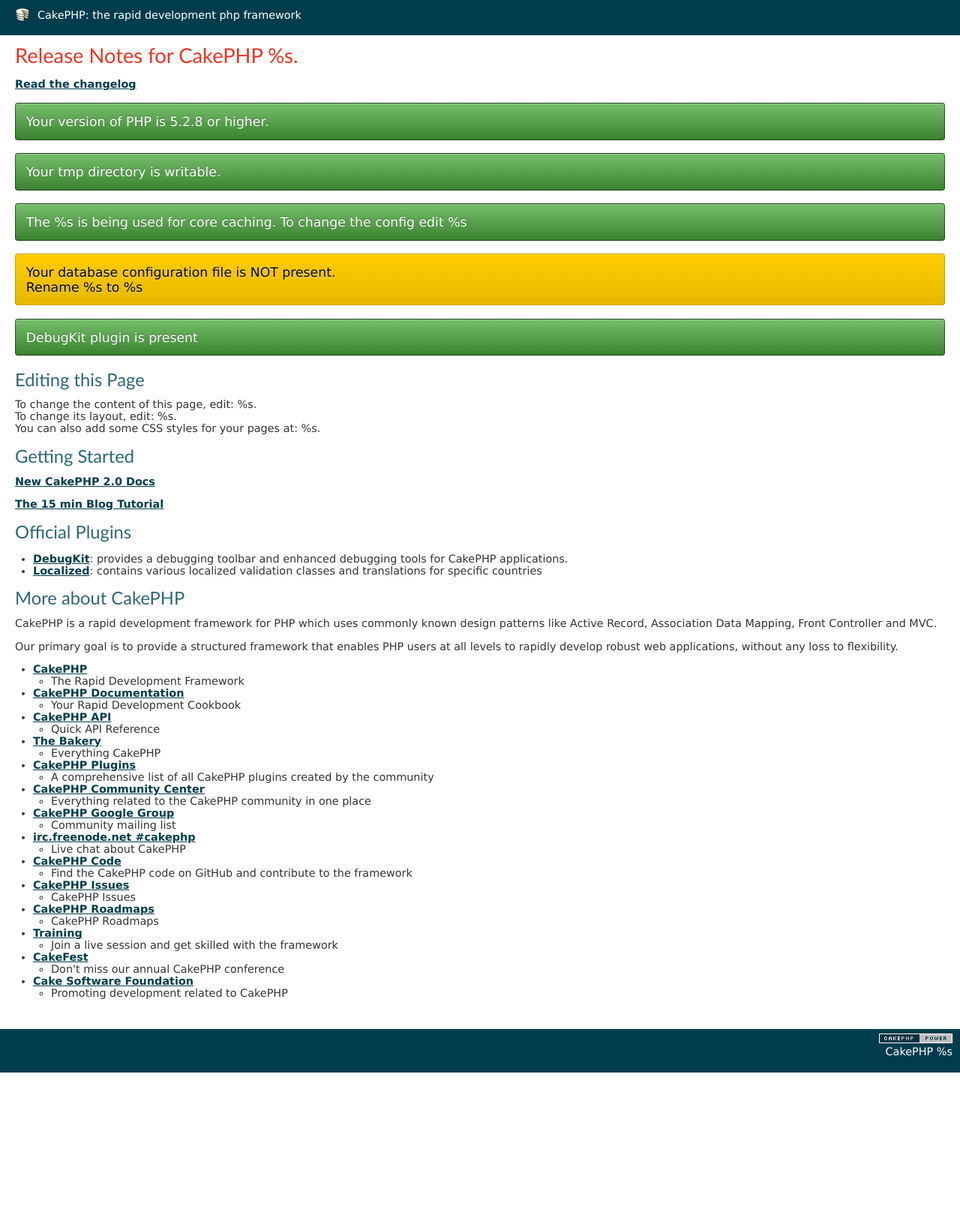
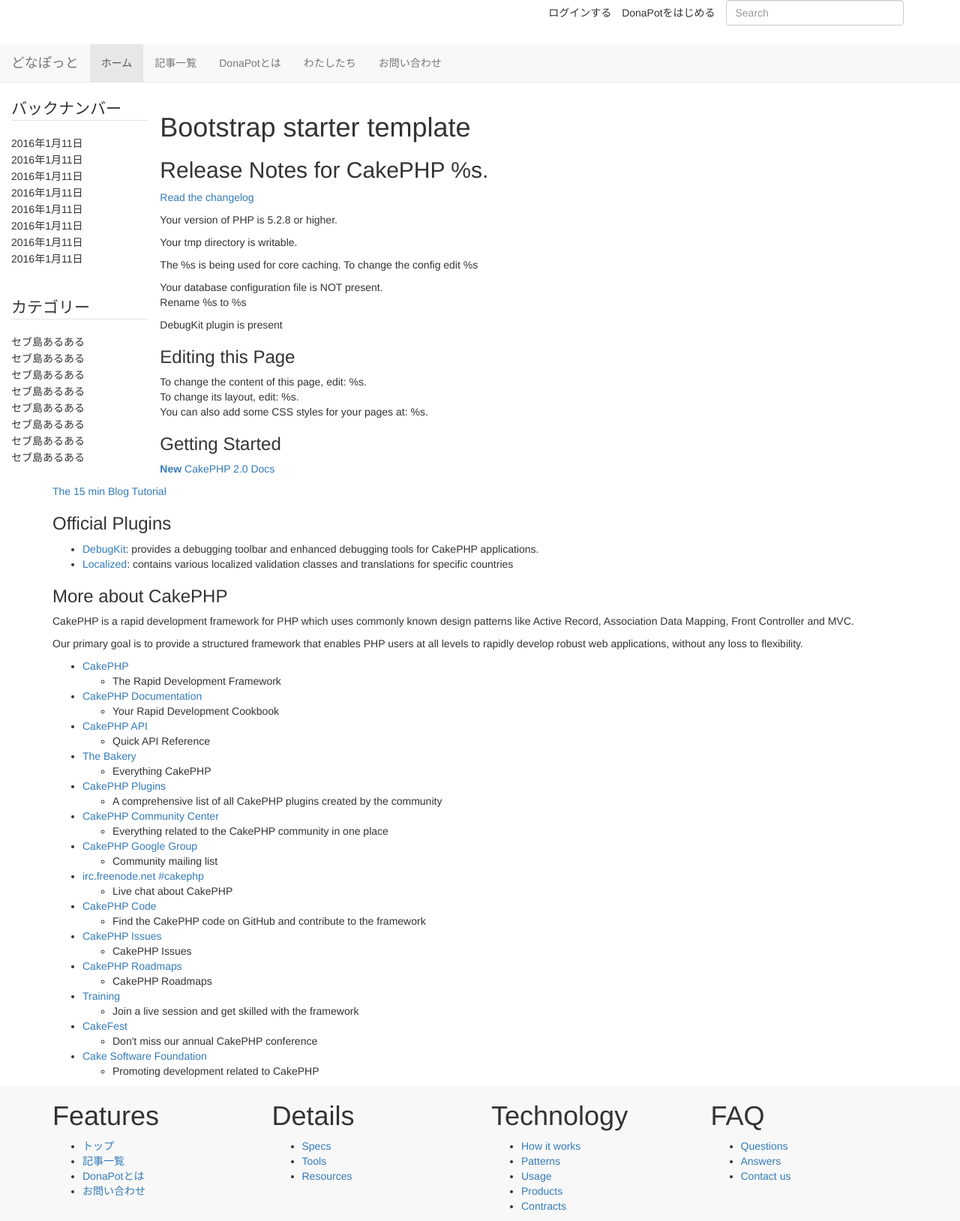
Before and after one commit to donapot/donapot, a CakePHP app: the page made by dona/app/View/Pages/home.ctp in a window 1280 px wide. Shown: the whole page at 75% size. Before the commit the page ends 1430 px from the top, so only its background shows below. Run offline with PHP 8.4 and a stand-in for CakePHP, Linux system fonts and the light colour scheme; the template is opened without the code that fills it, so the values that code supplies are empty; some libraries are stand-ins or nearby versions.

Commit message:
ヘッター、フッター、サイドバー追加（作業途中）

```diff
--- a/dona/app/View/Layouts/default.ctp
+++ b/dona/app/View/Layouts/default.ctp
@@ -1,63 +1,181 @@
-<?php
-/**
- * CakePHP(tm) : Rapid Development Framework (http://cakephp.org)
- * Copyright (c) Cake Software Foundation, Inc. (http://cakefoundation.org)
- *
- * Licensed under The MIT License
- * For full copyright and license information, please see the LICENSE.txt
- * Redistributions of files must retain the above copyright notice.
- *
- * @copyright     Copyright (c) Cake Software Foundation, Inc. (http://cakefoundation.org)
- * @link          http://cakephp.org CakePHP(tm) Project
- * @package       app.View.Layouts
- * @since         CakePHP(tm) v 0.10.0.1076
- * @license       http://www.opensource.org/licenses/mit-license.php MIT License
- */
+<!DOCTYPE html>
+<html lang="ja">
+  <head>
+    <meta charset="utf-8">
+    <meta http-equiv="X-UA-Compatible" content="IE=edge">
+    <meta name="viewport" content="width=device-width, initial-scale=1">
+    <title><?php echo __('CakePHP: the rapid development php framework:'); ?>
+      <?php echo $title_for_layout; ?></title>
 
-$cakeDescription = __d('cake_dev', 'CakePHP: the rapid development php framework');
-$cakeVersion = __d('cake_dev', 'CakePHP %s', Configure::version())
-?>
-<!DOCTYPE html>
-<html>
-<head>
-    <?php echo $this->Html->charset(); ?>
-    <title>
-        <?php echo $cakeDescription ?>:
-        <?php echo $this->fetch('title'); ?>
-    </title>
-    <?php
-        echo $this->Html->meta('icon');
+    <!-- Bootstrap -->
+    <?php echo $this -> Html -> css('bootstrap.min'); ?>
 
-        echo $this->Html->css('cake.generic');
+    <!-- Le styles -->
+    <style>
+      /* something style */
+    </style>
 
-        echo $this->fetch('meta');
-        echo $this->fetch('css');
-        echo $this->fetch('script');
-    ?>
-</head>
-<body>
-    <div id="container">
-        <div id="header">
-            <h1><?php echo $this->Html->link($cakeDescription, 'http://cakephp.org'); ?></h1>
+    <!-- HTML5 Shim and Respond.js IE8 support of HTML5 elements and media queries -->
+    <!-- WARNING: Respond.js doesn't work if you view the page via file:// -->
+    <!--[if lt IE 9]>
+    <script src="https://oss.maxcdn.com/libs/html5shiv/3.7.0/html5shiv.js"></script>
+    <script src="https://oss.maxcdn.com/libs/respond.js/1.4.2/respond.min.js"></script>
+    <![endif]-->
+  </head>
+
+  <body>
+    <div class="header-top clearfix dark visible-lg visible-md">
+                    <div class="container">
+                        <div class="row">
+                            <div class="col-xs-2 col-sm-5">
+                            </div>
+                            <div class="col-xs-10 col-sm-7" style="pull-right">
+                                <!-- header-top-second start -->
+                                <div id="header-top-second"  class="clearfix text-right">
+                                    <nav>
+                                        <ul class="list-inline">
+                                                    <li>ログインする</li>
+                                                    <li>DonaPotをはじめる</li>
+                                                    <li><form role="記事を検索する" class="search-box margin-clear" action="/products/" method="post">
+                                                                <div class="form-group has-feedback">
+                                                                    <input name="data[Product][keyword]" type="text" class="form-control" placeholder="Search">
+                                                                    <i class="fa fa-search form-control-feedback"></i>
+                                                                </div>
+                                                        </form>
+                                                      </li>
+                                        </ul>
+                                    </nav>
+                                </div>
+                                <!-- header-top-second end -->
+                            </div>
+                        </div>
+                    </div>
+                </div>
+                <!-- header-top end -->
+    <nav class="navbar navbar-default navbar-static-top">
+        <div class="navbar-header">
+          <a class="navbar-brand" href="#">どなぽっと</a>
         </div>
-        <div id="content">
+        <div style="height: 1px;"  style="pull-right" aria-expanded="false" id="navbar" class="navbar-collapse collapse">
+          <ul class="nav navbar-nav">
+            <li class="active">
+              <a href="#">ホーム</a>
+            </li>
+            <li>
+              <a href="#about">記事一覧</a>
+            </li>
+            <li>
+              <a href="#contact">DonaPotとは</a>
+            </li>
+             <li>
+              <a href="#contact">わたしたち</a>
+            </li>
+             <li>
+              <a href="#contact">お問い合わせ</a>
+            </li>
+          </ul>
+        </div><!--/.nav-collapse -->
+      </div>
+    </nav>
+<!-- サイドバー -->
+<!-- バックナンバー -->
+<aside class="col-md-2">
+        <div class="sidebar">
+          <div class="block clearfix">
+            <nav>
+              <ul class="nav nav-pills nav-stacked">
+                <li class="active">
+                  <legend>バックナンバー</legend>
+                </li>
+                <li>2016年1月11日</li>
+                <li>2016年1月11日</li>
+                <li>2016年1月11日</li>
+                <li>2016年1月11日</li>
+                <li>2016年1月11日</li>
+                <li>2016年1月11日</li>
+                <li>2016年1月11日</li>
+                <li>2016年1月11日</li>
+              </ul>
+            </nav>
+            <br>
+            <br>
+<div class="block clearfix">
+            <nav>
+              <ul class="nav nav-pills nav-stacked">
+                <li class="active">
+                  <legend>カテゴリー</legend>
+                </li>
+                <li>セブ島あるある</li>
+                <li>セブ島あるある</li>
+                <li>セブ島あるある</li>
+                <li>セブ島あるある</li>
+                <li>セブ島あるある</li>
+                <li>セブ島あるある</li>
+                <li>セブ島あるある</li>
+                <li>セブ島あるある</li>
+              </ul>
+            </nav>
+          </div>
+          </div>
+        </div>
+      </aside>
+      <!-- カテゴリー -->
+    <div class="container">
 
-            <?php echo $this->Session->flash(); ?>
+      <h1>Bootstrap starter template</h1>
 
-            <?php echo $this->fetch('content'); ?>
-        </div>
-        <div id="footer">
-            <?php echo $this->Html->link(
-                    $this->Html->image('cake.power.gif', array('alt' => $cakeDescription, 'border' => '0')),
-                    'http://www.cakephp.org/',
-                    array('target' => '_blank', 'escape' => false, 'id' => 'cake-powered')
-                );
-            ?>
-            <p>
-                <?php echo $cakeVersion; ?>
-            </p>
+      <?php echo $this -> Session -> flash(); ?>
+
+      <?php echo $this -> fetch('content'); ?>
+
+    </div><!-- /container -->
+ <!-- フッター -->
+      <footer class="footer" style="background-color:#F8F8F8;">
+    <div class="container">
+
+        <div class="row upper-section">
+            <div class="col-xs-12 col-sm-4 col-md-3">
+                <h1>Features</h1>
+                <ul>
+                    <li><a href="#">トップ</a></li>
+                    <li><a href="#">記事一覧</a></li>
+                    <li><a href="#">DonaPotとは</a></li>
+                    <li><a href="#">お問い合わせ</a></li>
+                </ul>
+            </div>
+            <div class="col-xs-12 col-sm-4 col-md-3">
+                <h1>Details</h1>
+                <ul>
+                    <li><a href="#">Specs</a></li>
+                    <li><a href="#">Tools</a></li>
+                    <li><a href="#">Resources</a></li>
+                </ul>
+            </div>
+            <div class="col-xs-12 col-sm-4 col-md-3">
+                <h1>Technology</h1>
+                <ul>
+                    <li><a href="#">How it works</a></li>
+                    <li><a href="#">Patterns</a></li>
+                    <li><a href="#">Usage</a></li>
+                    <li><a href="#">Products</a></li>
+                    <li><a href="#">Contracts</a></li>
+                </ul>
+            </div>
+            <div class="col-xs-12 col-sm-4 col-sm-offset-8 col-md-3 col-md-offset-0">
+                <h1 class="">FAQ</h1>
+                <ul>
+                    <li><a href="#">Questions</a></li>
+                    <li><a href="#">Answers</a></li>
+                    <li><a href="#">Contact us</a></li>
+                </ul>
+            </div>
         </div>
     </div>
-    <?php echo $this->element('sql_dump'); ?>
-</body>
+</footer>
+    <!-- jQuery (necessary for Bootstrap's JavaScript plugins) -->
+    <script src="https://ajax.googleapis.com/ajax/libs/jquery/1.11.0/jquery.min.js"></script>
+    <!-- Include all compiled plugins (below), or include individual files as needed -->
+    <?php echo $this -> Html -> script('bootstrap.min'); ?>
+    <?php echo $this -> fetch('script'); ?>
+  </body>
 </html>
```
